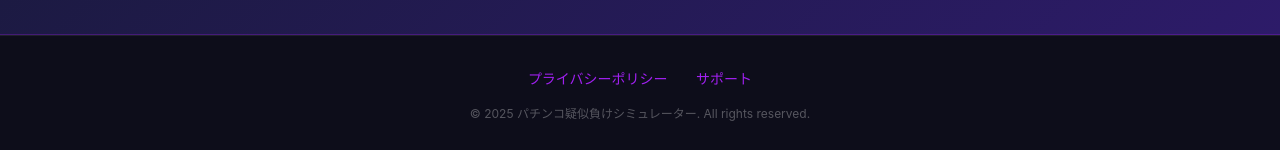
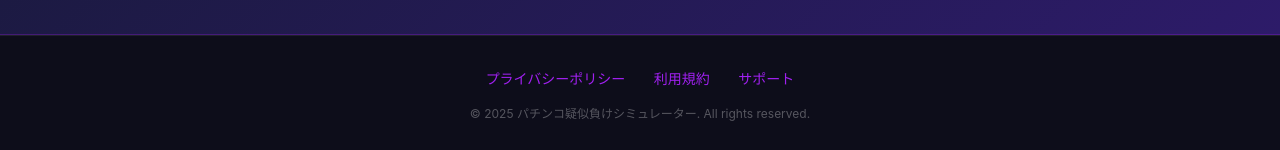
Before and after one commit to og-omochi/pachinko-retire, a plain HTML site: page index.html in a window 1280 px wide. Shown: the part 1237-1387 px from the top of the page. Drawn offline with Linux system fonts and the light colour scheme.

Commit message:
Update index.html

```diff
--- a/index.html
+++ b/index.html
@@ -223,6 +223,7 @@
 
   <footer>
     <a href="privacy_policy.html">プライバシーポリシー</a>
+    <a href="terms_of_service.html">利用規約</a>
     <a href="support.html">サポート</a>
     <p>&copy; 2025 パチンコ疑似負けシミュレーター. All rights reserved.</p>
   </footer>
```
